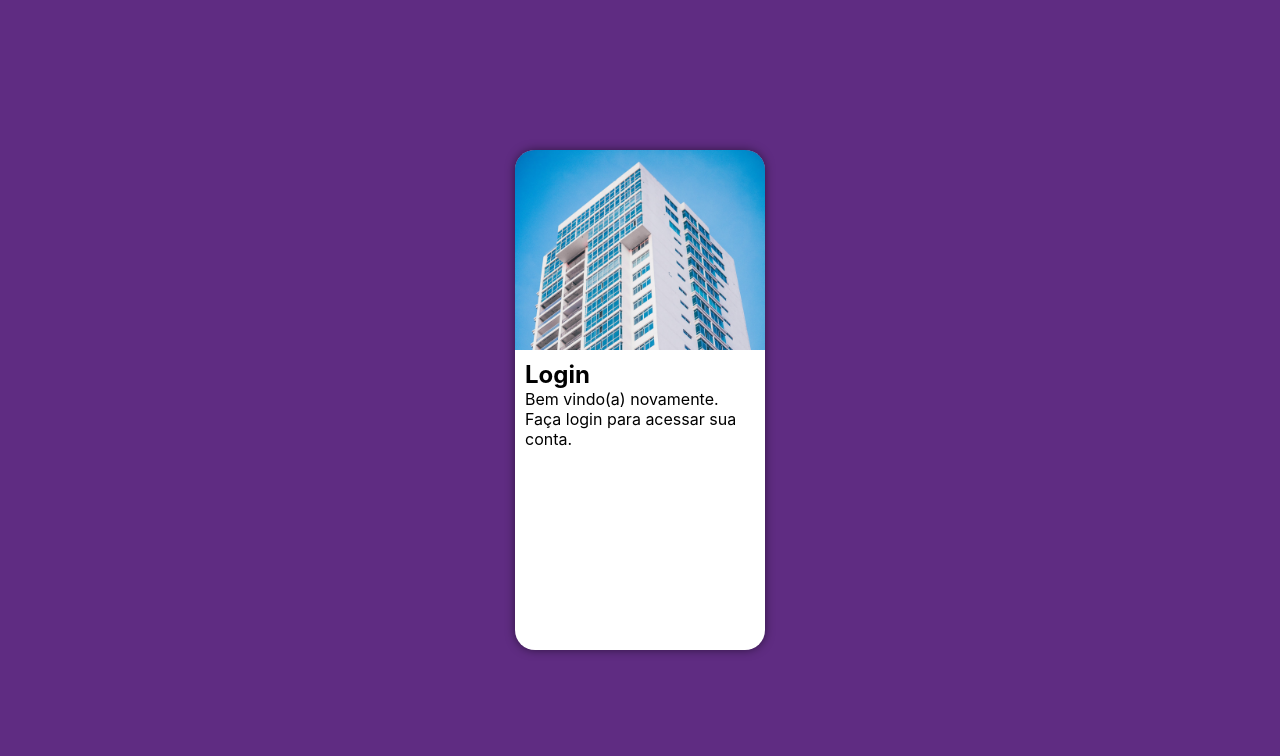
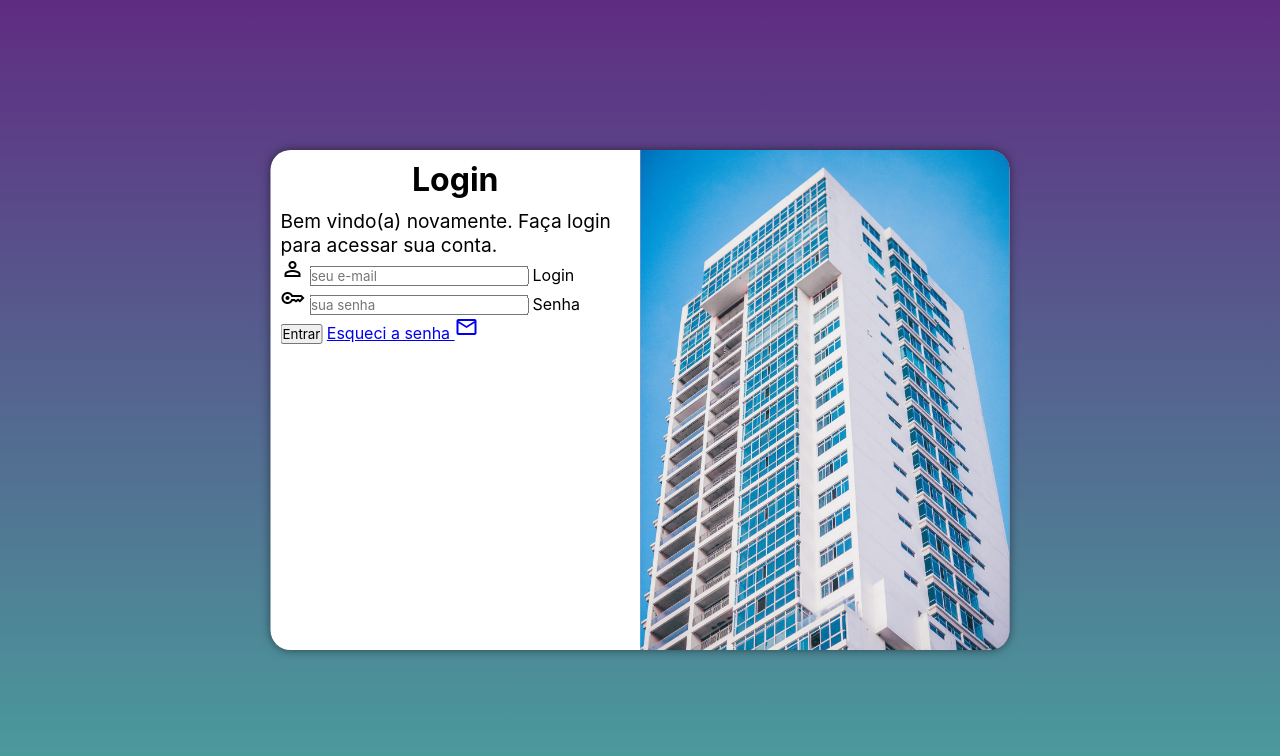
Before and after one commit to Pauloglf/projeto-login, a plain HTML site: page index.html in a window 1280 px wide. Drawn offline with nearby package versions, Linux system fonts and the light colour scheme.

Commit message:
melhora do formulário

```diff
--- a/estilos/estilo.css
+++ b/estilos/estilo.css
@@ -53,3 +53,12 @@ section#login > div#formulario {
     display: block;
     padding: 10px;
 }
+
+div#formulario > h1 {
+    text-align: center;
+    margin-bottom: 10px;
+}
+
+div#formulario > p {
+    font-size: 0.8em;
+}
--- a/estilos/media-query.css
+++ b/estilos/media-query.css
@@ -29,7 +29,7 @@ Telas extragrandes, TV: 1201px
     }
 }
 
-@media screen and (min-width: 769px) and (max-width: 1024px) {
+@media screen and (min-width: 769px){
     body {
         background-image: linear-gradient(to top, #49a09d, #5f2c82);
     }
@@ -39,13 +39,21 @@ Telas extragrandes, TV: 1201px
     }
 
     section#login > div#imagem {
-        float: left;
+        float: right;
         width: 50%;
         height: 100%;
     }
 
     section#login > div#formulario {
-        float: right;
+        float: left;
         width: 50%;
     }
+
+    div#formulario > h1 {
+        font-size: 2em;
+    }
+
+    div#formulario > p {
+        font-size: 1.2em;
+    }
 }
--- a/index.html
+++ b/index.html
@@ -6,6 +6,7 @@
     <meta name="viewport" content="width=device-width, initial-scale=1.0">
     <link rel="stylesheet" href="estilos/estilo.css">
     <link rel="stylesheet" href="estilos/media-query.css">
+    <link rel="stylesheet" href="https://fonts.googleapis.com/css2?family=Material+Symbols+Outlined:opsz,wght,FILL,GRAD@48,400,0,0" />
     <title>Login</title>
 </head>
 <body>
@@ -18,8 +19,21 @@
                 <h1>Login</h1>
                 <p>Bem vindo(a) novamente. Faça login para acessar sua conta.</p>
 
-                <form action="login.php" method="post">
-
+                <form action="login.php" method="post" autocomplete="on">
+                    <div class="campo">
+                        <span class="material-symbols-outlined">person</span>
+                        <input type="email" name="login" id="ilogin" placeholder="seu e-mail" autocomplete="email" required>
+                        <label for="ilogin">Login</label>
+                    </div>
+                    <div class="campo">
+                        <span class="material-symbols-outlined">key</span>
+                        <input type="password" name="senha" id="isen" placeholder="sua senha" autocomplete="current-password" required minlength="8">
+                        <label for="isen">Senha</label>
+                    </div>
+                    <input type="submit" value="Entrar">
+                    <a href="esqueci.html">
+                        Esqueci a senha <span class="material-symbols-outlined">mail</span>
+                    </a>
                 </form>
             </div>
         </section>
```
